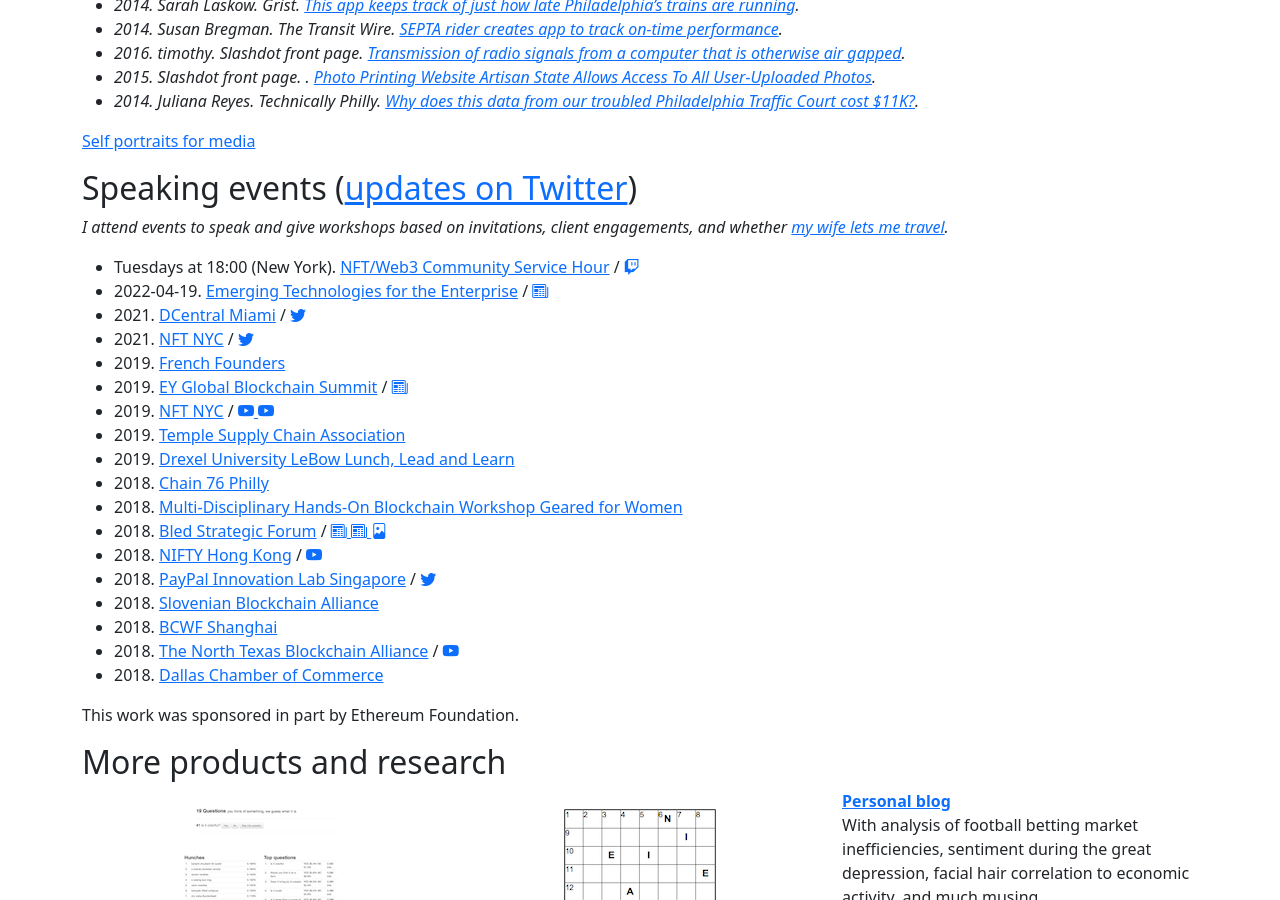
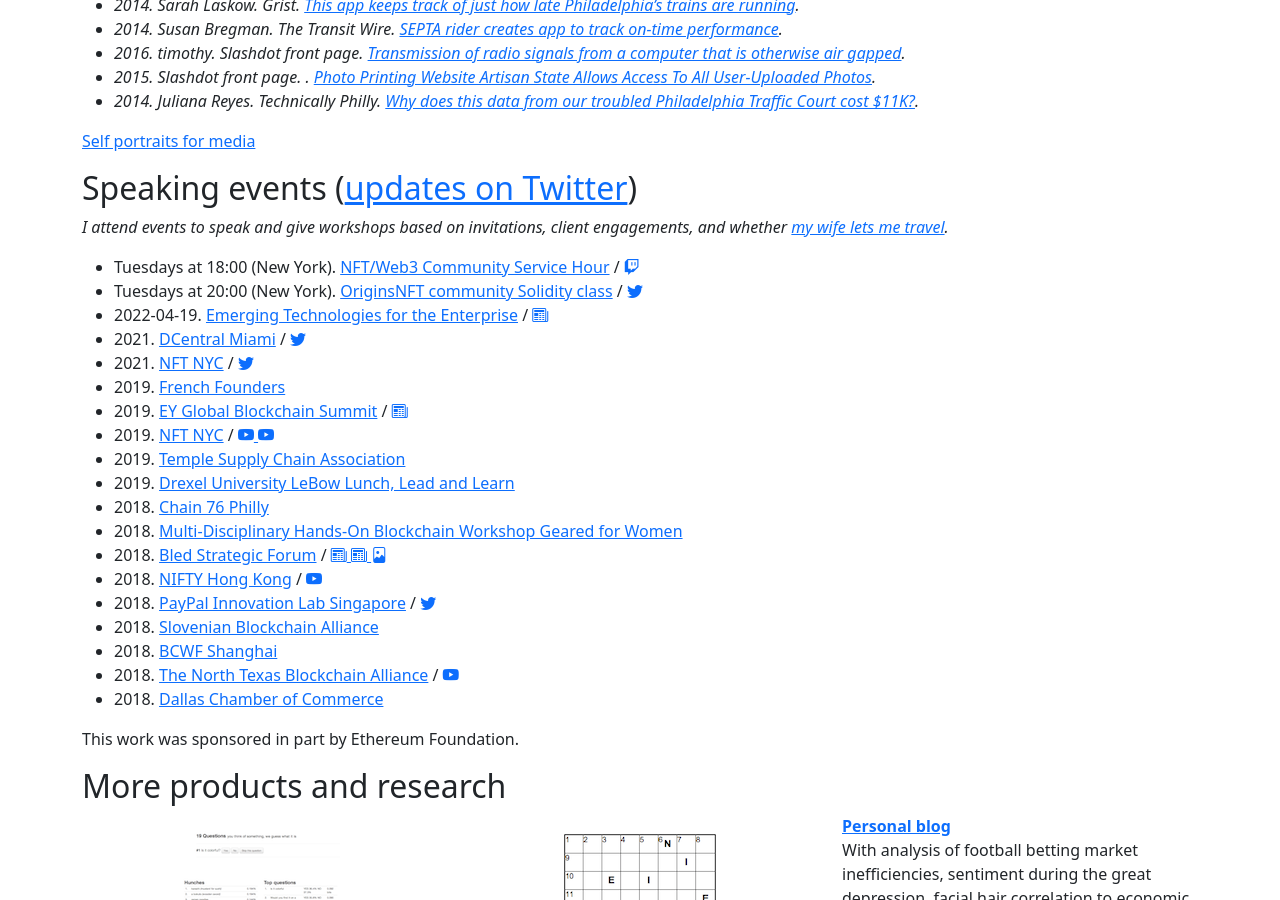
Before and after one commit to fulldecent/phor.net, a Jekyll site: the page built from index.html, in a window 1280 px wide and 900 px high, scrolled down 3488 px. Built offline with Jekyll 4.4.1, drawn with Linux system fonts in a browser that asks for light colours; nearby versions of some CDN libraries; comment, search, counter and statistics services are not loaded.

Commit message:
nice write up, use this later

```diff
--- a/index.html
+++ b/index.html
@@ -61,6 +61,30 @@
 -->
 
 <!--
+GENIE.XYZ VERSION
+Just wanted to follow-up on a topic that came up in ✨〡main a few nights ago.
+
+A handful of you expressed an interest in learning solidity. The lightbulb went off and I started shopping around for someone reputable to come join Origins to start teaching classes. After a few days of interviews, we landed Will Entriken (@fulldecent).
+
+Will is the lead author of ERC-721 and an entrepreneur with clients that include EY, Arianee, and GenoBank.io. He was a public speaker at numerous large events including NFTNYC (in 2019 and 2021), DCentral Miami, and the EY Global Blockchain Summit.
+
+Classes will be made available to anyone holding an Origins pass and will take place every Tuesday from 5:00-7:00pm PST / 8:00-10:00pm EST. These will be recorded for those who can't make it.
+
+Though we are still finalizing the rubric and agenda, you can expect the following:
+   - Q&A / Current Events recap (i.e. breaking down the recent adidas hack)
+   - The basics of learning how to write smart contracts
+   - Deploying a dapp
+   - ...and maybe some homework
+
+I greatly appreciate the community stepping up to ask for these types of things. As is no secret, we're always looking to push the boundaries of what is possible.
+
+Thanks again!
+
+You can learn more about Will here:
+
+https://twitter.com/fulldecent
+https://phor.net/
+
 DOUCHE VERSION
 
 <p class="lead">Corporate acquisition experience in valuation, business planning, and integration with a diverse engineering/finance background. Research interests in data mining and information theory.</p>
@@ -476,7 +500,9 @@
     </p>
 
     <ul>
-      <li>Tuesdays at 18:00 (New York). <a href="https://twitter.com/fulldecent/status/1475851800322453504">NFT/Web3 Community Service Hour</a> / <a href="https://www.twitch.tv/fulldecent/schedule"><i class="bi bi-twitch"></i></a></li>
+      <li>Tuesdays at 18:00 (New York). <a href="https://twitter.com/fulldecent/status/1475851800322453504">NFT/Web3 Community Service Hour</a> / <a href="https://www.twitch.tv/fulldecent/schedule"><i class="bi bi-twitch"></i></a> <span class="badge badge-success">Free</span></li>
+      <li>Tuesdays at 20:00 (New York). <a href="https://discord.com/invite/originsNFT">OriginsNFT
+        community Solidity class</a> / <a href="https://twitter.com/jumpmanft/status/1478951732193366018"><i class="bi bi-twitter"></i></a></li>
 {% for speaking-event in site.data.speaking-events %}
 
       <li>
```
